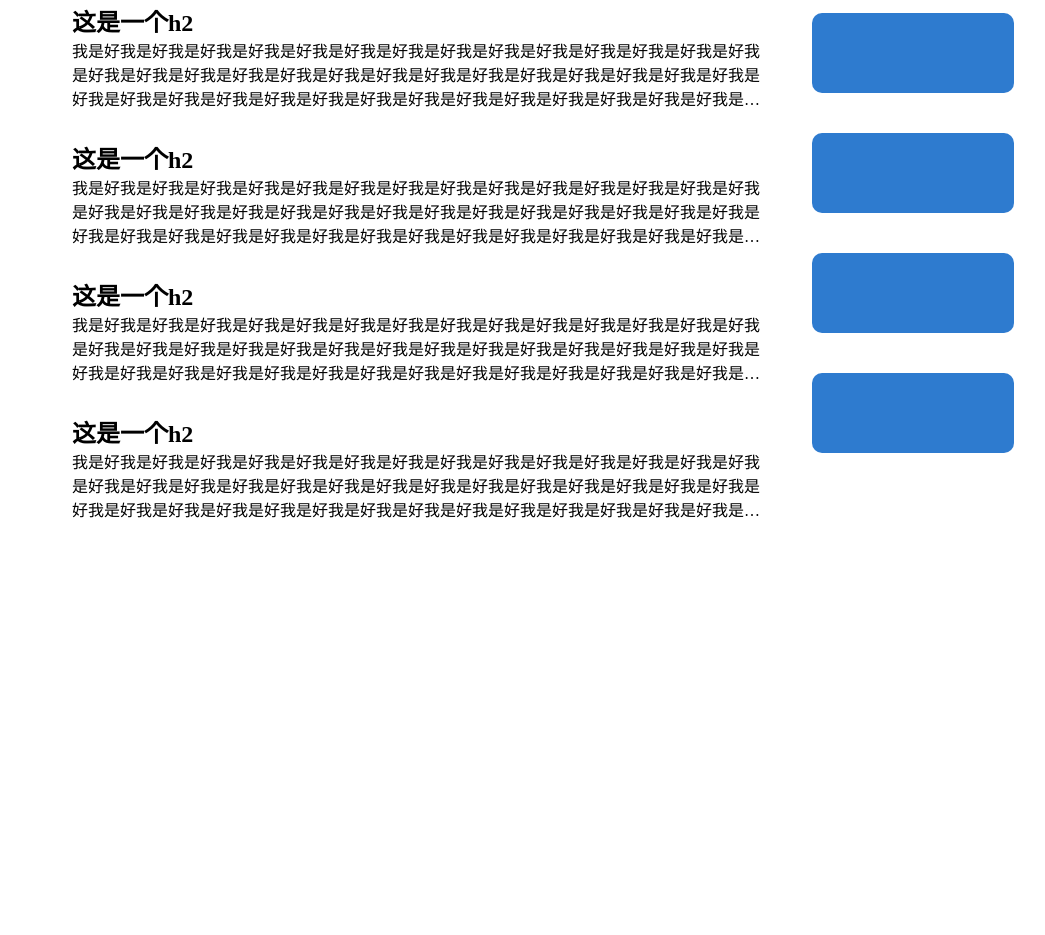
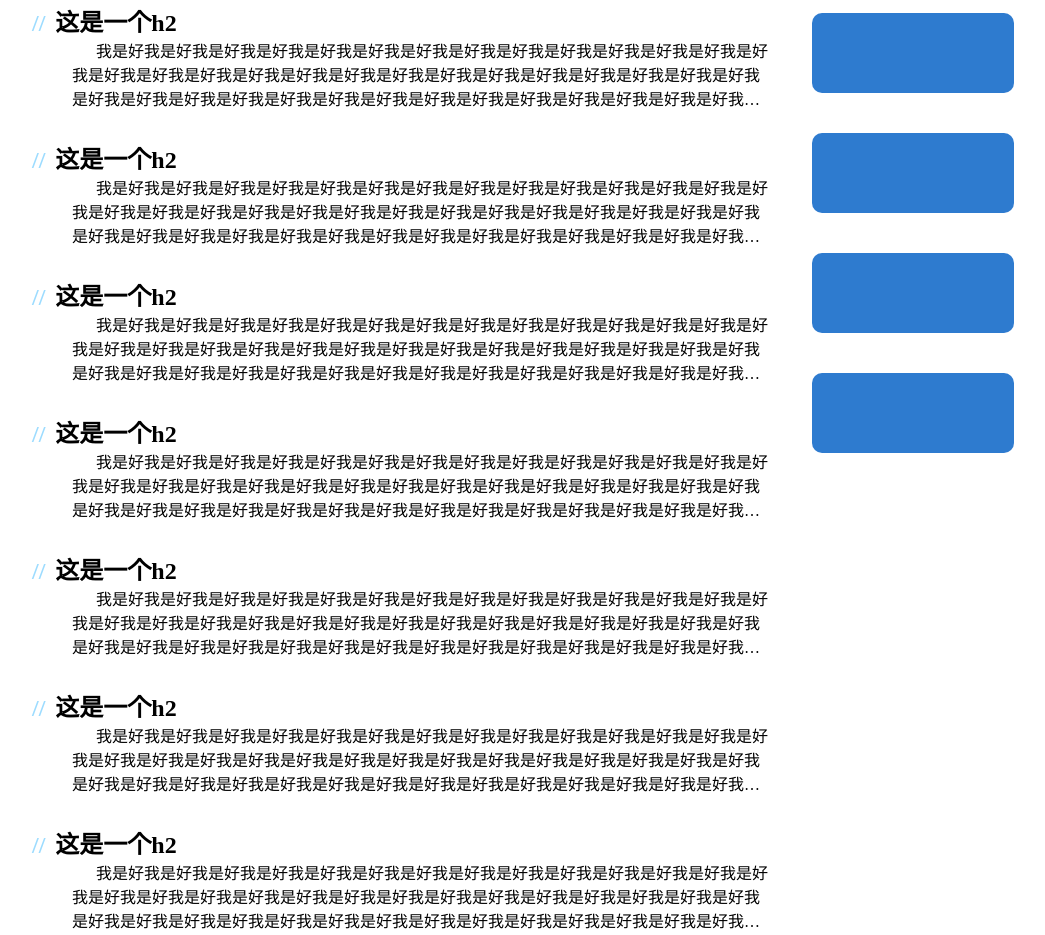
Before and after one commit to xizhuangyuan/ILoveyou, a plain HTML site: page home.html in a window 1280 px wide. Shown: the part 227-1162 px from the top of the page, without its empty margins (128-1173 px from the left). Drawn offline with Linux system fonts and the light colour scheme.

Commit message:
修改了一些东西

```diff
--- a/css/home.css
+++ b/css/home.css
@@ -65,7 +65,6 @@ body,h1,h2{
 }
 .main{
     width: 100%;
-    height: 2000px;
 }
 .main-center{
     width: 1000px;
@@ -77,13 +76,19 @@ body,h1,h2{
 }
 .main-center-left{
     width: 700px;
-    height: 2000px;
 }
 .main-center-left_div{
     width: 100%;
     margin-top: 30px;
 }
+.title::before{
+    padding-right: 10px;
+    margin-left: -40px;
+    content: '//';
+    color: #9ddcff;
+}
 .text{
+    text-indent: 24px;
     overflow: hidden;
     text-overflow: ellipsis;
     display: -webkit-box;
--- a/home.html
+++ b/home.html
@@ -41,19 +41,31 @@
                 <!-- 身体中间的左边的div -->
                 <div class="main-center-left">
                     <div class="main-center-left_div">
-                        <h2>这是一个h2</h2>
+                        <h2 class="title">这是一个h2</h2>
                         <span class="text">我是好我是好我是好我是好我是好我是好我是好我是好我是好我是好我是好我是好我是好我是好我是好我是好我是好我是好我是好我是好我是好我是好我是好我是好我是好我是好我是好我是好我是好我是好我是好我是好我是好我是好我是好我是好我是好我是好我是好我是好我是好我是好我是好我是好我是好我是好我是好我是好我是好我是好我是好我是好我是好我是好我是好我是好我是好我是好我是好我是好我是好我是好我是好我是好我是好我是好我是好我是好我是好我是好我是好我是好我是好我是好我是好我是好我是好我是好我是好我是好我是好我是好我是好我是好我是好我是好我是好我是好我是好我是好我是好我是好我是好我是好我是好</span>
                     </div>
                     <div class="main-center-left_div">
-                        <h2>这是一个h2</h2>
+                        <h2 class="title">这是一个h2</h2>
                         <span class="text">我是好我是好我是好我是好我是好我是好我是好我是好我是好我是好我是好我是好我是好我是好我是好我是好我是好我是好我是好我是好我是好我是好我是好我是好我是好我是好我是好我是好我是好我是好我是好我是好我是好我是好我是好我是好我是好我是好我是好我是好我是好我是好我是好我是好我是好我是好我是好我是好我是好我是好我是好我是好我是好我是好我是好我是好我是好我是好我是好我是好我是好我是好我是好我是好我是好我是好我是好我是好我是好我是好我是好我是好我是好我是好我是好我是好我是好我是好我是好我是好我是好我是好我是好我是好我是好我是好我是好我是好我是好我是好我是好我是好我是好我是好我是好</span>
                     </div>
                     <div class="main-center-left_div">
-                        <h2>这是一个h2</h2>
+                        <h2 class="title">这是一个h2</h2>
                         <span class="text">我是好我是好我是好我是好我是好我是好我是好我是好我是好我是好我是好我是好我是好我是好我是好我是好我是好我是好我是好我是好我是好我是好我是好我是好我是好我是好我是好我是好我是好我是好我是好我是好我是好我是好我是好我是好我是好我是好我是好我是好我是好我是好我是好我是好我是好我是好我是好我是好我是好我是好我是好我是好我是好我是好我是好我是好我是好我是好我是好我是好我是好我是好我是好我是好我是好我是好我是好我是好我是好我是好我是好我是好我是好我是好我是好我是好我是好我是好我是好我是好我是好我是好我是好我是好我是好我是好我是好我是好我是好我是好我是好我是好我是好我是好我是好</span>
                     </div>
                     <div class="main-center-left_div">
-                        <h2>这是一个h2</h2>
+                        <h2 class="title">这是一个h2</h2>
+                        <span class="text">我是好我是好我是好我是好我是好我是好我是好我是好我是好我是好我是好我是好我是好我是好我是好我是好我是好我是好我是好我是好我是好我是好我是好我是好我是好我是好我是好我是好我是好我是好我是好我是好我是好我是好我是好我是好我是好我是好我是好我是好我是好我是好我是好我是好我是好我是好我是好我是好我是好我是好我是好我是好我是好我是好我是好我是好我是好我是好我是好我是好我是好我是好我是好我是好我是好我是好我是好我是好我是好我是好我是好我是好我是好我是好我是好我是好我是好我是好我是好我是好我是好我是好我是好我是好我是好我是好我是好我是好我是好我是好我是好我是好我是好我是好我是好</span>
+                    </div>
+                    <div class="main-center-left_div">
+                        <h2 class="title">这是一个h2</h2>
+                        <span class="text">我是好我是好我是好我是好我是好我是好我是好我是好我是好我是好我是好我是好我是好我是好我是好我是好我是好我是好我是好我是好我是好我是好我是好我是好我是好我是好我是好我是好我是好我是好我是好我是好我是好我是好我是好我是好我是好我是好我是好我是好我是好我是好我是好我是好我是好我是好我是好我是好我是好我是好我是好我是好我是好我是好我是好我是好我是好我是好我是好我是好我是好我是好我是好我是好我是好我是好我是好我是好我是好我是好我是好我是好我是好我是好我是好我是好我是好我是好我是好我是好我是好我是好我是好我是好我是好我是好我是好我是好我是好我是好我是好我是好我是好我是好我是好</span>
+                    </div>
+                    <div class="main-center-left_div">
+                        <h2 class="title">这是一个h2</h2>
+                        <span class="text">我是好我是好我是好我是好我是好我是好我是好我是好我是好我是好我是好我是好我是好我是好我是好我是好我是好我是好我是好我是好我是好我是好我是好我是好我是好我是好我是好我是好我是好我是好我是好我是好我是好我是好我是好我是好我是好我是好我是好我是好我是好我是好我是好我是好我是好我是好我是好我是好我是好我是好我是好我是好我是好我是好我是好我是好我是好我是好我是好我是好我是好我是好我是好我是好我是好我是好我是好我是好我是好我是好我是好我是好我是好我是好我是好我是好我是好我是好我是好我是好我是好我是好我是好我是好我是好我是好我是好我是好我是好我是好我是好我是好我是好我是好我是好</span>
+                    </div>
+                    <div class="main-center-left_div">
+                        <h2 class="title">这是一个h2</h2>
                         <span class="text">我是好我是好我是好我是好我是好我是好我是好我是好我是好我是好我是好我是好我是好我是好我是好我是好我是好我是好我是好我是好我是好我是好我是好我是好我是好我是好我是好我是好我是好我是好我是好我是好我是好我是好我是好我是好我是好我是好我是好我是好我是好我是好我是好我是好我是好我是好我是好我是好我是好我是好我是好我是好我是好我是好我是好我是好我是好我是好我是好我是好我是好我是好我是好我是好我是好我是好我是好我是好我是好我是好我是好我是好我是好我是好我是好我是好我是好我是好我是好我是好我是好我是好我是好我是好我是好我是好我是好我是好我是好我是好我是好我是好我是好我是好我是好</span>
                     </div>
                 </div>
```
